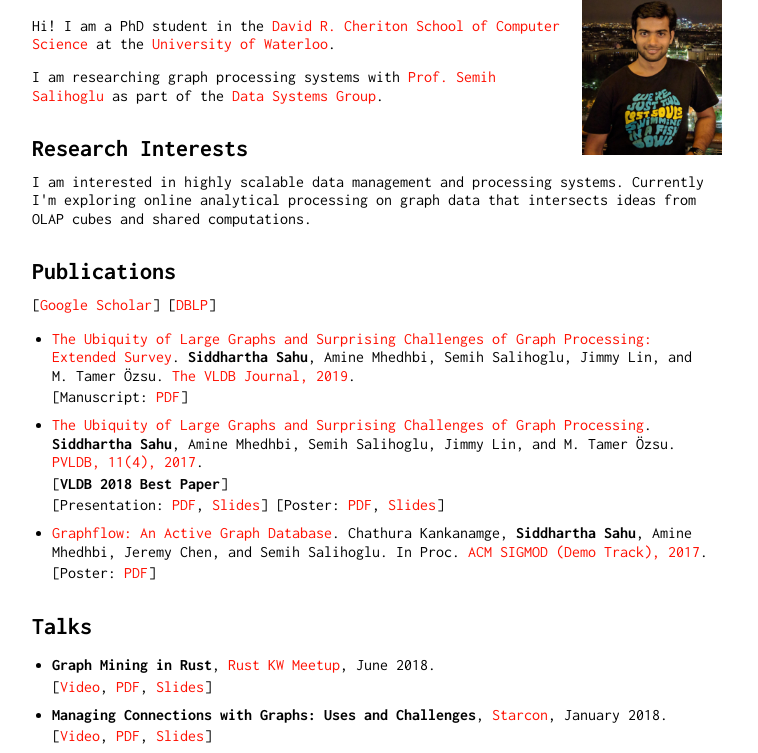
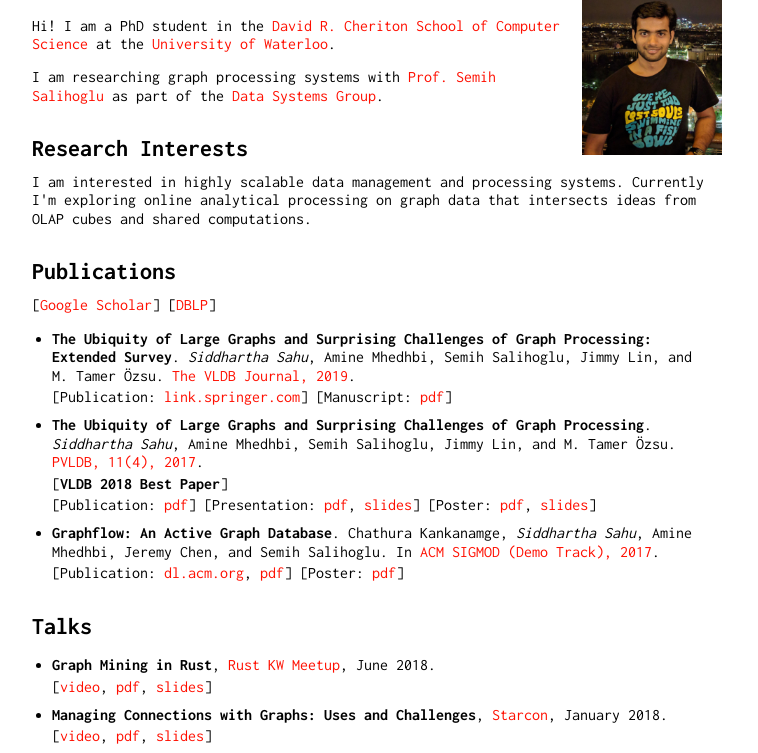
Before and after one commit to sdht0/sdht0.github.io, a plain HTML site: page index.html in a window 1280 px wide. Shown: the part 151-904 px from the top of the page, without its empty margins (258-1016 px from the left). Drawn offline with Linux system fonts and the light colour scheme.

Commit message:
Update link structure

```diff
--- a/css/main.css
+++ b/css/main.css
@@ -96,6 +96,14 @@ p .content .profile-picture {
 
 .wrapper {
     min-height: 100%
+}
+
+.self {
+    font-style: italic;
+}
+
+.listtitle {
+    font-weight: bold;
 }
 
 @media (max-width: 800px) {
--- a/index.html
+++ b/index.html
@@ -47,26 +47,28 @@
         [<a href="https://scholar.google.com/citations?user=jZ6NtIEAAAAJ&hl=en">Google Scholar</a>]
         [<a href="http://dblp.uni-trier.de/pers/hd/s/Sahu:Siddhartha">DBLP</a>]
         <ul>
-            <li><p class="listline"><a href="https://link.springer.com/article/10.1007%2Fs00778-019-00548-x">The Ubiquity of Large Graphs and Surprising
-                Challenges of Graph Processing: Extended Survey</a>. <b>Siddhartha Sahu</b>, Amine Mhedhbi, Semih Salihoglu, Jimmy Lin,
+            <li><p class="listline"><span class='listtitle'>The Ubiquity of Large Graphs and Surprising Challenges of Graph Processing: Extended Survey</span   >.
+                <span class='self'>Siddhartha Sahu</span>, Amine Mhedhbi, Semih Salihoglu, Jimmy Lin,
                 and M. Tamer Özsu. <a href="https://link.springer.com/journal/778">The VLDB Journal, 2019</a>.</p>
-                <p class="listline">[Manuscript:
-                <a href="files/manuscript-vldb-journal-2019.pdf">PDF</a>]
+                <p class="listline">[Publication: <a href="https://link.springer.com/article/10.1007%2Fs00778-019-00548-x">link.springer.com</a>] [Manuscript:
+                <a href="files/manuscript-vldb-journal-2019.pdf">pdf</a>]
             </li>
-            <li><p class="listline"><a href="http://www.vldb.org/pvldb/vol11/p420-sahu.pdf">The Ubiquity of Large Graphs and Surprising
-                Challenges of Graph Processing</a>. <b>Siddhartha Sahu</b>, Amine Mhedhbi, Semih Salihoglu, Jimmy Lin,
+            <li><p class="listline"><span class='listtitle'>The Ubiquity of Large Graphs and Surprising Challenges of Graph Processing</span>.
+                <span class='self'>Siddhartha Sahu</span>, Amine Mhedhbi, Semih Salihoglu, Jimmy Lin,
                 and M. Tamer Özsu. <a href="https://vldb.org/pvldb/vol11.html">PVLDB, 11(4), 2017</a>.</p>
                 <p class="listline">[<b>VLDB 2018 Best Paper</b>]</p>
-                <p class="listline">[Presentation:
-                <a href="https://drive.google.com/uc?print=false&id=1wFBJxiZHYjyrs_299xDJTd8HeToMBglD">PDF</a>,
-                <a href="https://drive.google.com/open?id=1PwkPBfit6CIbD9P7V2hpiV6DmOWe9KpY1nBMZQoRE8I">Slides</a>] [Poster:
-                <a href="https://drive.google.com/uc?print=false&id=1LaleifLL42nviQDdyJ2IOOKTEKOx6eAN">PDF</a>,
-                <a href="https://drive.google.com/open?id=1y-ChgpbceNHufNlLpURX5F11-oqXBOZiirBp_eC3Qgo">Slides</a>]</p>
+                <p class="listline">[Publication: <a href="http://www.vldb.org/pvldb/vol11/p420-sahu.pdf">pdf</a>] [Presentation:
+                <a href="https://drive.google.com/uc?print=false&id=1wFBJxiZHYjyrs_299xDJTd8HeToMBglD">pdf</a>,
+                <a href="https://drive.google.com/open?id=1PwkPBfit6CIbD9P7V2hpiV6DmOWe9KpY1nBMZQoRE8I">slides</a>] [Poster:
+                <a href="https://drive.google.com/uc?print=false&id=1LaleifLL42nviQDdyJ2IOOKTEKOx6eAN">pdf</a>,
+                <a href="https://drive.google.com/open?id=1y-ChgpbceNHufNlLpURX5F11-oqXBOZiirBp_eC3Qgo">slides</a>]</p>
             </li>
-            <li><p class="listline"><a href="https://dl.acm.org/authorize?N37400">Graphflow: An Active Graph Database</a>. Chathura
-                Kankanamge, <b>Siddhartha Sahu</b>, Amine Mhedhbi, Jeremy Chen, and Semih Salihoglu. In Proc. <a href="https://dl.acm.org/citation.cfm?id=3035918">ACM SIGMOD
-                (Demo Track), 2017</a>.</p>
-                <p class="listline">[Poster: <a href="https://drive.google.com/uc?print=false&id=1mZ9Mfvcoy0qK63mPwrvSUZ5QKVF3orcO">PDF</a>]
+            <li><p class="listline"><span class='listtitle'>Graphflow: An Active Graph Database</span>.
+                Chathura Kankanamge, <span class='self'>Siddhartha Sahu</span>, Amine Mhedhbi, Jeremy Chen, and Semih Salihoglu.
+                In <a href="https://dl.acm.org/citation.cfm?id=3035918">ACM SIGMOD (Demo Track), 2017</a>.</p>
+                <p class="listline">[Publication: <a href="https://dl.acm.org/citation.cfm?id=3056445">dl.acm.org</a>,
+                <a href="https://dl.acm.org/authorize?N37400">pdf</a>]
+                [Poster: <a href="https://drive.google.com/uc?print=false&id=1mZ9Mfvcoy0qK63mPwrvSUZ5QKVF3orcO">pdf</a>]
             </li>
         </ul>
 
@@ -74,18 +76,18 @@
         <ul>
             <li><p class="listline"><b>Graph Mining in Rust</b>, <a href="https://www.meetup.com/Rust-KW">Rust KW Meetup</a>, June 2018.</p>
             <p class="listline">
-            [<a href="https://www.youtube.com/watch?v=ToNBubLqPRI">Video</a>,
-            <a href="https://drive.google.com/uc?print=false&id=10U6mQyEwU0NqVhAZRyH7mvuMDzuiwIQY">PDF</a>,
-            <a href="https://drive.google.com/open?id=1wjtIW3Cufb4HrroLFzOl2U95gPgkjGGu1ey0OoI_jPY">Slides</a>]</p></li>
+            [<a href="https://www.youtube.com/watch?v=ToNBubLqPRI">video</a>,
+            <a href="https://drive.google.com/uc?print=false&id=10U6mQyEwU0NqVhAZRyH7mvuMDzuiwIQY">pdf</a>,
+            <a href="https://drive.google.com/open?id=1wjtIW3Cufb4HrroLFzOl2U95gPgkjGGu1ey0OoI_jPY">slides</a>]</p></li>
             <li><p class="listline"><b>Managing Connections with Graphs: Uses and Challenges</b>, <a href="https://starcon.io">Starcon</a>, January 2018.</p>
             <p class="listline">
-            [<a href="https://www.youtube.com/watch?v=QqcUKqx0Sk4">Video</a>,
-            <a href="https://drive.google.com/uc?print=false&id=1euh3ctqS51cP3IX03QXlEm6aiaenLPnz">PDF</a>,
-            <a href="https://drive.google.com/open?id=18Z0u7eAT5cN_ANfc0xVlr6vc3RloPMQ4LNaKfh0rNIg">Slides</a>]</p></li>
+            [<a href="https://www.youtube.com/watch?v=QqcUKqx0Sk4">video</a>,
+            <a href="https://drive.google.com/uc?print=false&id=1euh3ctqS51cP3IX03QXlEm6aiaenLPnz">pdf</a>,
+            <a href="https://drive.google.com/open?id=18Z0u7eAT5cN_ANfc0xVlr6vc3RloPMQ4LNaKfh0rNIg">slides</a>]</p></li>
             <li><p class="listline"><b>Graphflow: An Active Graph Database & The Ubiquity of Large Graphs and Surprising Challenges of Graph Processing</b>, Invited talk at <a href="https://www.cse.iitb.ac.in">IIT Bombay</a> & <a href="https://bitmesra.ac.in">BIT Mesra</a>, December 2017.</p>
             <p class="listline">
-            [<a href="https://drive.google.com/uc?print=false&id=1MFlmu3kGWibe_NZf2m_JYbz_YGhyWX3G">PDF</a>,
-            <a href="https://drive.google.com/open?id=1CoAiwlswAaXmL2DzdSP_2MZsMby5k_VcyixHLqlPf9M">Slides</a>]</p></li>
+            [<a href="https://drive.google.com/uc?print=false&id=1MFlmu3kGWibe_NZf2m_JYbz_YGhyWX3G">pdf</a>,
+            <a href="https://drive.google.com/open?id=1CoAiwlswAaXmL2DzdSP_2MZsMby5k_VcyixHLqlPf9M">slides</a>]</p></li>
         </ul>
 
         <h2 id="professional-expriences">Work Experience</h2>
@@ -98,7 +100,7 @@
     </div>
     <div id="footer">
         <p class="listline">All content is shared under the <a rel="license" href="http://creativecommons.org/licenses/by-sa/4.0/">Creative Commons Attribution-ShareAlike 4.0 International License</a>.</p>
-        <p class="listline">Last update: <span>August 2, 2019</span> | Website design adapted from the <a href="https://github.com/bk2dcradle/researcher">researcher</a> template.</p>
+        <p class="listline">Last update: <span>August 9, 2019</span> | Website design adapted from the <a href="https://github.com/bk2dcradle/researcher">researcher</a> template.</p>
     </div>
 </div>
 </body>
```
